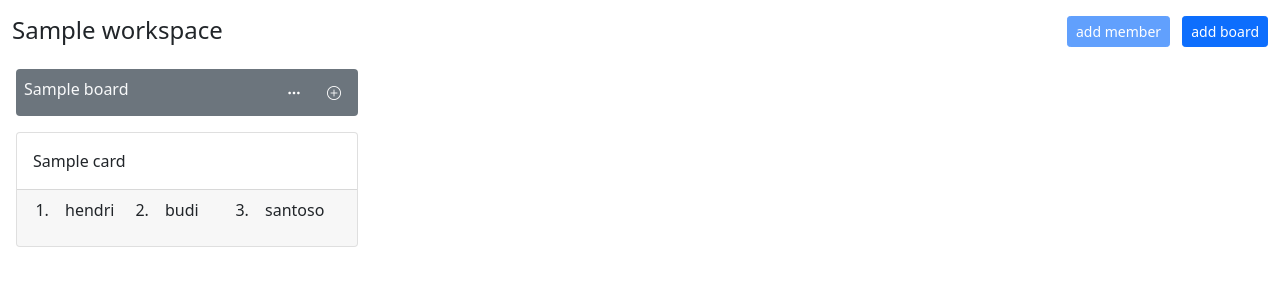
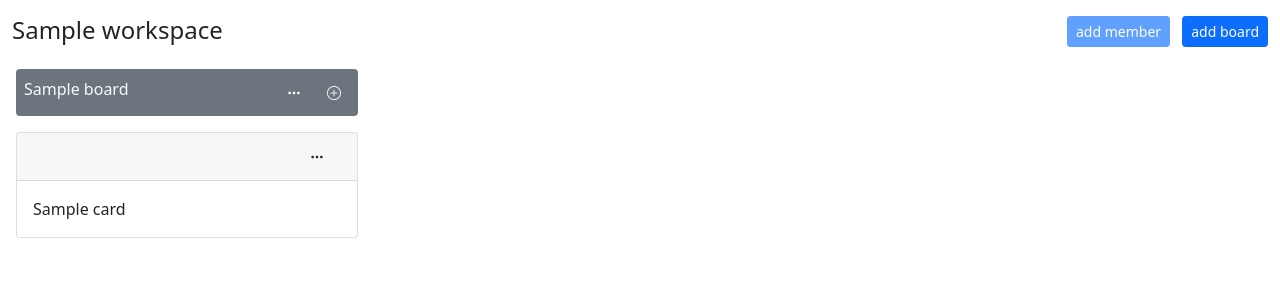
Before and after one commit to hndrbs/dj-kanban, a Django app: a page that uses workspaces/templates/components/card.html in a window 1280 px wide. Shown: the part 56-356 px from the top of the page. Run offline with Django 4.2, Linux system fonts and the light colour scheme; a user stored in the database is signed in; tables that the repository leaves empty hold one stand-in row (values such as "Sample post"); some libraries are stand-ins or nearby versions.

Commit message:
add form to edit card

```diff
--- a/workspaces/templates/components/card.html
+++ b/workspaces/templates/components/card.html
@@ -1,12 +1,18 @@
+{% load workspace_template_tags %}
 <div class="card my-2">
+  <div class="card-header">
+    <div class="d-flex justify-content-end pe-2 py-0 my-0 dropdown">
+      <button class="btn btn-transparent btn-sm text-dark" type="button" id="dropdown-{{ board.id }}" data-bs-toggle="dropdown" aria-expanded="false">
+        <i class="bi bi-three-dots" ></i>
+      </button>
+      <ul class="dropdown-menu" aria-labelledby="dropdown-{{ card.id }}">
+        <li hx-boost="true" hx-target="#content">
+          <a href="{% url 'edit-card' workspace.id|encrypt_id board.id|encrypt_id card.id|encrypt_id %}" class="dropdown-item">edit</a>
+        </li>
+      </ul>
+    </div>
+  </div>
   <div class="card-body">
     {{ card.title }}
   </div>
-  <div class="card-footer">
-    <ol class="row">
-      <li class="col">hendri</li>
-      <li class="col">budi</li>
-      <li class="col">santoso</li>
-    </ol>
-  </div>
 </div>
--- a/workspaces/urls.py
+++ b/workspaces/urls.py
@@ -14,5 +14,6 @@ urlpatterns = [
   path('boards/add/<str:encrypted_workspace_id>', bv.add_board, name='add-board'),
   path('boards/edit/<str:encrypted_workspace_id>/<int:board_id>', bv.edit_board_title, name='edit-board'),
   path('boards/<str:encrypted_workspace_id>', bv.fetch_all_boards, name='boards'),
-  path('cards/add/<str:encrypted_board_id>', cv.add_card, name='add-card')
+  path('cards/add/<str:encrypted_board_id>', cv.add_card, name='add-card'),
+  path('cards/edit/<str:encrypted_workspace_id>/<str:encrypted_board_id>/<str:encrypted_card_id>', cv.edit_card, name='edit-card')
 ]
```
Also changed, not shown: workspaces/views/card_views.py (+26 -2 lines).
